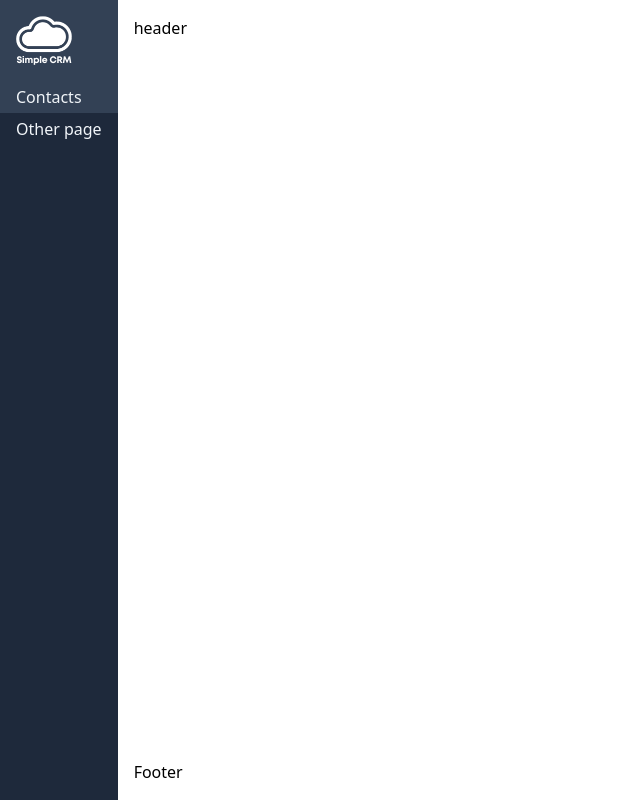
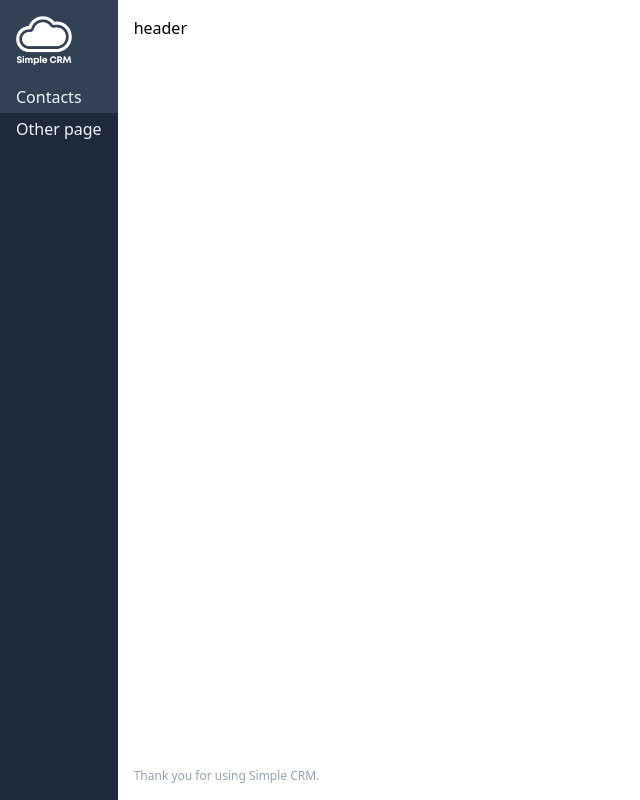
Before and after one commit to robertableson/crm, a Next.js app: page / in a window 1280 px wide. Shown: the whole page, without its empty margins (0-640 px from the left). Built offline with nearby package versions, Linux system fonts and the light colour scheme.

Commit message:
Changed footer text

```diff
--- a/layouts/Footer/Footer.js
+++ b/layouts/Footer/Footer.js
@@ -1,7 +1,7 @@
 function Footer() {
   return(
-    <footer className="p-4">
-      Footer
+    <footer className="p-4 text-slate-400 text-xs">
+      Thank you for using Simple CRM.
     </footer>
   );
 }
--- a/pages/index.js
+++ b/pages/index.js
@@ -28,7 +28,7 @@ function Home() {
 
 
         */}
-        <div className="flex flex-col justify-end grow">
+        <div className="flex flex-col justify-end grow	">
           <Footer/>
         </div>
       </section>
```
